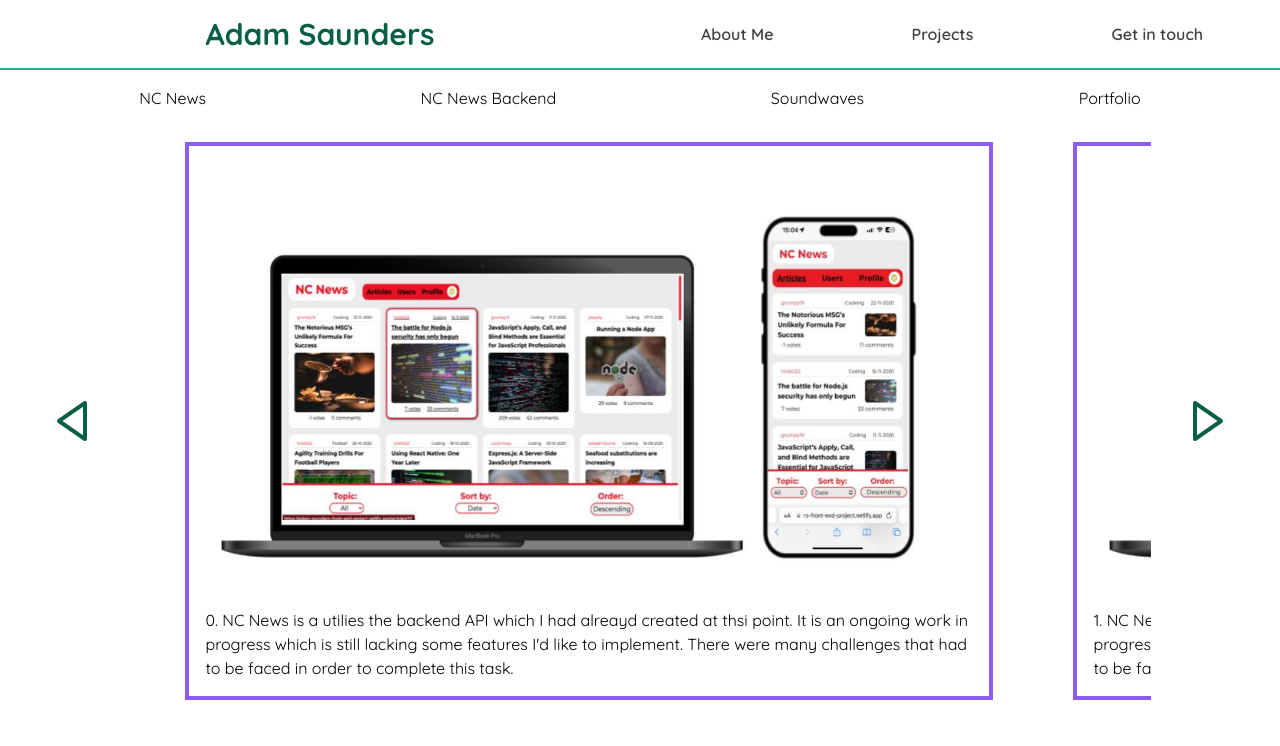
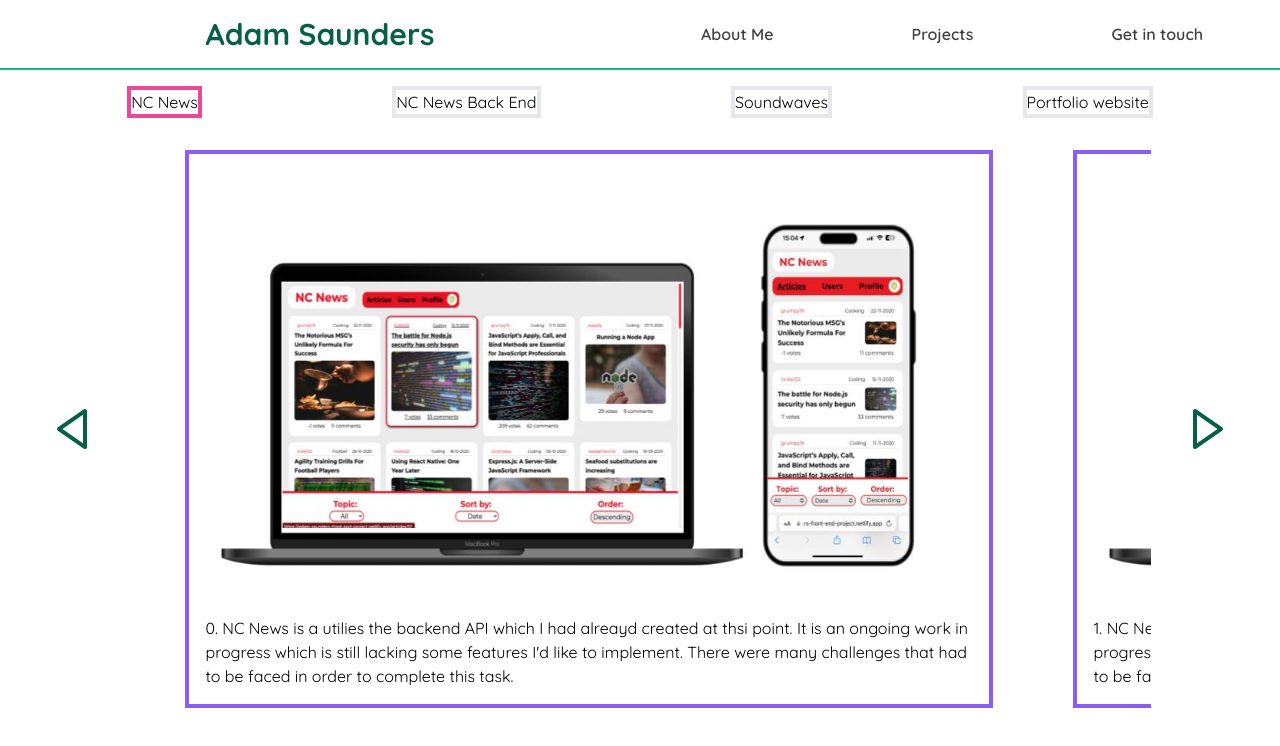
Before and after one commit to AdamSaunders26/as-portfolio, a Next.js app: page /projects in a window 1280 px wide. Shown: the top 746 px of the page. Built offline with nearby package versions, Linux system fonts and the light colour scheme.

Commit message:
start to track scroll position to update header

```diff
--- a/app/Components/LeftButton.tsx
+++ b/app/Components/LeftButton.tsx
@@ -1,15 +1,19 @@
-import { RefObject } from "react";
+import { RefObject, Dispatch, SetStateAction } from "react";
 import { BiLeftArrow } from "react-icons/bi";
 interface Props {
   carouselRef: RefObject<HTMLDivElement>;
+  setCurrentProject: Dispatch<SetStateAction<number>>;
 }
-export default function LeftButton({ carouselRef }: Props) {
+export default function LeftButton({ carouselRef, setCurrentProject }: Props) {
   return (
     <div
       className="place-self-center text-emerald-800 active:text-emerald-900 active:scale-75"
       onClick={() => {
         if (carouselRef.current) {
-          carouselRef.current.scrollLeft -= 600;
+          carouselRef.current.scrollLeft -= 525;
+          setCurrentProject((current) => {
+            return current > 0 ? (current -= 1) : current;
+          });
         }
       }}
     >
--- a/app/Components/RightButton.tsx
+++ b/app/Components/RightButton.tsx
@@ -1,15 +1,19 @@
-import { RefObject } from "react";
+import { RefObject, Dispatch, SetStateAction } from "react";
 import { BiRightArrow } from "react-icons/bi";
 interface Props {
   carouselRef: RefObject<HTMLDivElement>;
+  setCurrentProject: Dispatch<SetStateAction<number>>;
 }
-export default function RightButton({ carouselRef }: Props) {
+export default function RightButton({ carouselRef, setCurrentProject }: Props) {
   return (
     <div
       className="place-self-center text-emerald-800 active:text-emerald-900 active:scale-75"
       onClick={() => {
         if (carouselRef.current) {
-          carouselRef.current.scrollLeft += 600;
+          carouselRef.current.scrollLeft += 525;
+          setCurrentProject((current) => {
+            return current < 3 ? (current += 1) : current;
+          });
         }
       }}
     >
--- a/app/data/projects.tsx
+++ b/app/data/projects.tsx
@@ -3,6 +3,7 @@ import ncnews from "../../images/ncnews-mockup.jpg";
 
 export interface ProjectType {
   key: number;
+  project: string;
   imageSrc: StaticImageData;
   alt: string;
   details: string;
@@ -10,6 +11,7 @@ export interface ProjectType {
 export const projects: ProjectType[] = [
   {
     key: 0,
+    project: "NC News",
     imageSrc: ncnews,
     alt: "NC News website displayed on a laptop and phone",
     details:
@@ -17,6 +19,7 @@ export const projects: ProjectType[] = [
   },
   {
     key: 1,
+    project: "NC News Back End",
     imageSrc: ncnews,
     alt: "NC News website displayed on a laptop and phone",
     details:
@@ -24,9 +27,18 @@ export const projects: ProjectType[] = [
   },
   {
     key: 2,
+    project: "Soundwaves",
     imageSrc: ncnews,
     alt: "NC News website displayed on a laptop and phone",
     details:
       "2. NC News is a utilies the backend API which I had alreayd  created at thsi point. It is an ongoing work in progress which is  still lacking some features I'd like to implement. There were many  challenges that had to be faced in order to complete this task.",
   },
+  {
+    key: 3,
+    imageSrc: ncnews,
+    project: "Portfolio website",
+    alt: "NC News website displayed on a laptop and phone",
+    details:
+      "3. NC News is a utilies the backend API which I had alreayd  created at thsi point. It is an ongoing work in progress which is  still lacking some features I'd like to implement. There were many  challenges that had to be faced in order to complete this task.",
+  },
 ];
--- a/app/projects/ProjectCarousel.tsx
+++ b/app/projects/ProjectCarousel.tsx
@@ -3,7 +3,7 @@ import Image from "next/image";
 import ncnews from "../../images/ncnews-mockup.jpg";
 import RightButton from "../Components/RightButton";
 import LeftButton from "../Components/LeftButton";
-import { useRef } from "react";
+import { useEffect, useRef, useState } from "react";
 import { projects } from "../data/projects";
 
 export default function ProjectCarousel() {
@@ -12,17 +12,53 @@ export default function ProjectCarousel() {
   const projectDetailsClassName =
     "w-72 sm:w-[30rem] md:w-[36rem] lg:w-[50rem] p-4";
   const carouselRef = useRef<HTMLDivElement>(null);
+  const [currentProject, setCurrentProject] = useState<number>(0);
+  const [currentScrollPosition, setCurrentScrollPosition] = useState<number>(0);
+
+  console.log(currentScrollPosition);
+  function handleScroll(e: UIEvent<HTMLDivElement, UIEvent>) {
+    setCurrentScrollPosition((e.target as HTMLDivElement).scrollLeft);
+    switch (true) {
+      case currentScrollPosition < 369:
+        setCurrentProject(0);
+        break;
+      case currentScrollPosition < 745:
+        setCurrentProject(1);
+        break;
+      case currentScrollPosition < 1112:
+        setCurrentProject(2);
+        break;
+      case currentScrollPosition === 1113:
+        setCurrentProject(3);
+        break;
+    }
+  }
+
   return (
     <section className="my-4 grid grid-cols-11 items-center ">
       <div className="flex justify-around mx-4 col-span-11 auto-cols-max">
-        <p>NC News</p>
-        <p>NC News Backend</p>
-        <p>Soundwaves</p>
-        <p>Portfolio</p>
+        {projects.map(({ project, key }) => {
+          return (
+            <p
+              key={key}
+              className={
+                currentProject === key ? "border-4 border-pink-500" : "border-4"
+              }
+            >
+              {project}
+            </p>
+          );
+        })}
       </div>
-      <LeftButton carouselRef={carouselRef} />
+      <LeftButton
+        carouselRef={carouselRef}
+        setCurrentProject={setCurrentProject}
+      />
       <div
         ref={carouselRef}
+        onScroll={(e) => {
+          handleScroll(e);
+        }}
         className=" p-4 my-4 col-span-9 flex  overflow-x-scroll snap-mandatory snap-x scroll-smooth"
       >
         {projects.map(({ key, imageSrc, alt, details }) => {
@@ -36,7 +72,10 @@ export default function ProjectCarousel() {
           );
         })}
       </div>
-      <RightButton carouselRef={carouselRef} />
+      <RightButton
+        carouselRef={carouselRef}
+        setCurrentProject={setCurrentProject}
+      />
     </section>
   );
 }
```
